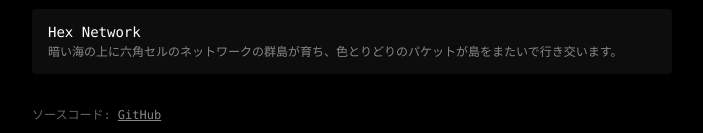
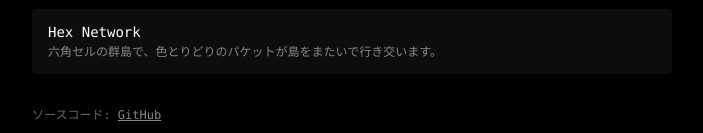
Before and after one commit to yohhoy/vibe-screensaver, a plain HTML site: page index.html in a window 1280 px wide. Shown: the part 1646-1779 px from the top of the page, without its empty margins (288-991 px from the left). Drawn offline with Linux system fonts and the light colour scheme.

Commit message:
hexnet の説明を短くし、作品の説明文の長さと書くことを new-work に決める
Co-Authored-By: Claude Opus 5.5 <noreply@anthropic.com>

```diff
--- a/index.html
+++ b/index.html
@@ -113,7 +113,7 @@
     </a></li>
     <li><a href="hexnet.html">
       <span class="name">Hex Network</span>
-      <span class="desc">暗い海の上に六角セルのネットワークの群島が育ち、色とりどりのパケットが島をまたいで行き交います。</span>
+      <span class="desc">六角セルの群島で、色とりどりのパケットが島をまたいで行き交います。</span>
     </a></li>
   </ul>
   <footer>
```
Also changed, not shown: 3 other files.
